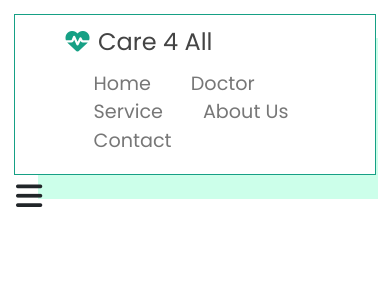
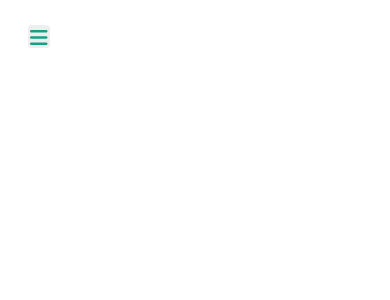
Before and after one commit to trishna-123/front-end-ass, a React (Create React App) app: page / in a window 390 px wide. Shown: the top 300 px of the page. Built offline with nearby package versions, Linux system fonts and the light colour scheme.

Commit message:
06-11-2022 night

```diff
--- a/src/css/NavBar.css
+++ b/src/css/NavBar.css
@@ -31,27 +31,29 @@
     /* position: fixed; */
     top: 0; left: 0; right: 0;
     z-index: 5000;
-    box-shadow:  1.5rem 1.5rem  rgba(2, 254, 149, 0.2);
+    /* box-shadow:  15rem 15rem  rgba(0, 0, 0, 1); */
+    box-shadow: 15px 5px 5x red;
     justify-content: space-between;
     align-items: center;
     background-color: fff;
-    border:  1.5px solid var(--green);
+    /* border:  1.5px solid var(--green); */
     padding-top: .5px;
 }
 
-.header .logo{
+.header .navbar .logo{
     font-size: 1.5rem;
     color: var(--black);
     text-decoration: none;
-    padding: 0%;
+    padding: 10px;
     margin: 0%;
 }
 .header .logo i{
-
+   padding-right: 10px;
     color: var(--green);
 }
 
-.header .navbar  ul li a{
+
+.header .navbar  a{
     font-size: 1.2rem;
     color: var(--light-color);
     margin-left: 2 rem;
@@ -63,9 +65,10 @@
     display: flex;
     margin: 0;
     padding: 0px;
+    align-items: center;
 }
 
-.header .navbar ul li{
+.header .navbar a{
     list-style: none;
     /* gap: 1 rem; */
     display: flex;
@@ -85,5 +88,77 @@ ul {
   }
 
 #menu-btn{
+    font-size: 2.5rem;
+    border-radius: .5rem;
+    background-color: #eee;
+    color: var(--green);
+    padding: 1 rem 1.5rem;
+    cursor: pointer;
+    display: none;
+}
+
+
+
+
+
+
+
+
+/* media queries  */
+@media (max-width:991px){
+
+    html{
+        font-size: 55%;
+    }
+
+    .header{
+        padding: 2rem;
+    }
+
+    section{
+        padding:2rem;
+    }
 
 }
+
+@media (max-width:768px){
+
+    #menu-btn{
+        display: initial;
+    }
+
+    .header .navbar{
+        position: absolute;
+        top:115%; right: 2rem;
+        border-radius: .5rem;
+        box-shadow: var(--box-shadow);
+        width: 30rem;
+        border: var(--border);
+        background: #fff;
+        transform: scale(0);
+        opacity: 0;
+        transform-origin: top right;
+        transition: none;
+    }
+
+    .header .navbar.active{
+        transform: scale(1);
+        opacity: 1;
+        transition: .2s ease-out;
+    }
+
+    .header .navbar a{
+        font-size: 2rem;
+        display: block;
+        margin:2.5rem;
+    }
+
+}
+
+@media (max-width:450px){
+
+    html{
+        font-size: 50%;
+    }
+
+}
--- a/src/frontend components/NavBar.js
+++ b/src/frontend components/NavBar.js
@@ -11,34 +11,47 @@ export class NavBar extends Component {
 
     render() {
         return (
-            <div className="html">
             <div className="header">
+
                 <nav className="navbar">
                 <a href="/" className="logo"> <i className="fas fa-heartbeat"></i> Care 4 All</a>
-                        <ul>
-                            <li>
                     <a href="#">Home</a>
-                            </li>
-                            <li>
                     <a href="#">Doctor</a>
-                            </li>
-                            <li>
                     <a href="#">Service</a>
-                            </li>
-                            <li>
                     <a href="#">About Us</a>
-                            </li>
-                            <li>
-                                <a href="#">Contact</a>
-                            </li>
+                    <a href="#">Contact Us</a>
+                </nav>
+                <div id="menu-btn" class="fas fa-bars"></div>
+            </div>
+            // <div className="html">
+            //     <div className="header html">
+            //         <nav className="navbar">
+            //             <a href="/" className="logo"> <i className="fas fa-heartbeat"></i> Care 4 All</a>
+            //             <ul>
+            //                 <li>
+            //                     <a href="#">Home</a>
+            //                 </li>
+            //                 <li>
+            //                     <a href="#">Doctor</a>
+            //                 </li>
+            //                 <li>
+            //                     <a href="#">Service</a>
+            //                 </li>
+            //                 <li>
+            //                     <a href="#">About Us</a>
+            //                 </li>
+            //                 <li>
+            //                     <a href="#">Contact</a>
+            //                 </li>
 
-                        </ul>
-                    </nav>
+            //             </ul>
+            //         </nav>
 
-                    </div>
-                    <div id="menu-btn" className="fas fa-bars">
-                </div>
-            </div>
+            //         <div id="menu-btn" className="fas fa-bars">
+
+            //         </div>
+            //     </div>
+            // </div>
         );
     }
 }
```
Lines whose indentation alone changed are shown as unchanged.
